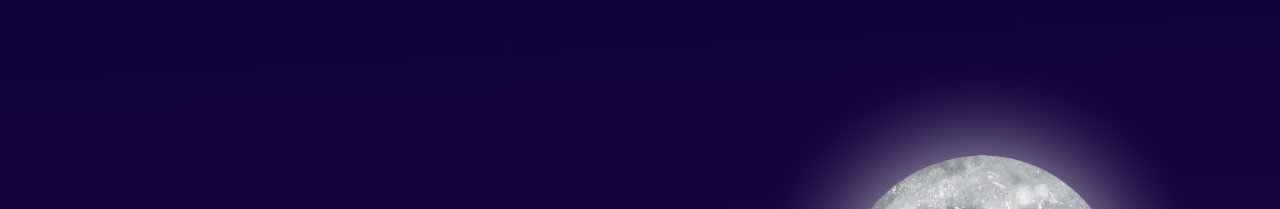
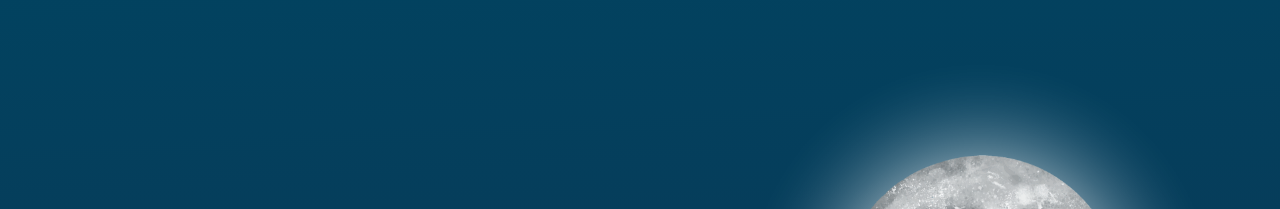
Before and after one commit to irfanismailm/moonlightminar, a plain HTML site: page index.html in a window 1280 px wide. Shown: the part 143-352 px from the top of the page. Drawn offline with nearby package versions, Linux system fonts and the light colour scheme; files whose address does not match are found by name.

Commit message:
Update theme.css

```diff
--- a/css/theme.css
+++ b/css/theme.css
@@ -28,7 +28,7 @@
   --color-main: #eed256;
   --bg-color:
     color: rgb(2,0,36);
-    background: linear-gradient(357deg, rgba(23,0,28,1) 0%, rgba(70,5,83,1) 46%, rgba(12,2,56,1) 100%);
+    background: linear-gradient(357deg, rgba(55,24,64,1) 0%, rgba(31,27,59,1) 46%, rgba(0,69,98,1) 100%);
   --footer-bg-color: rgb(11, 0, 38);
   --footer-text-color: #8e8e8e;
   --color-light: #ccc;
```
